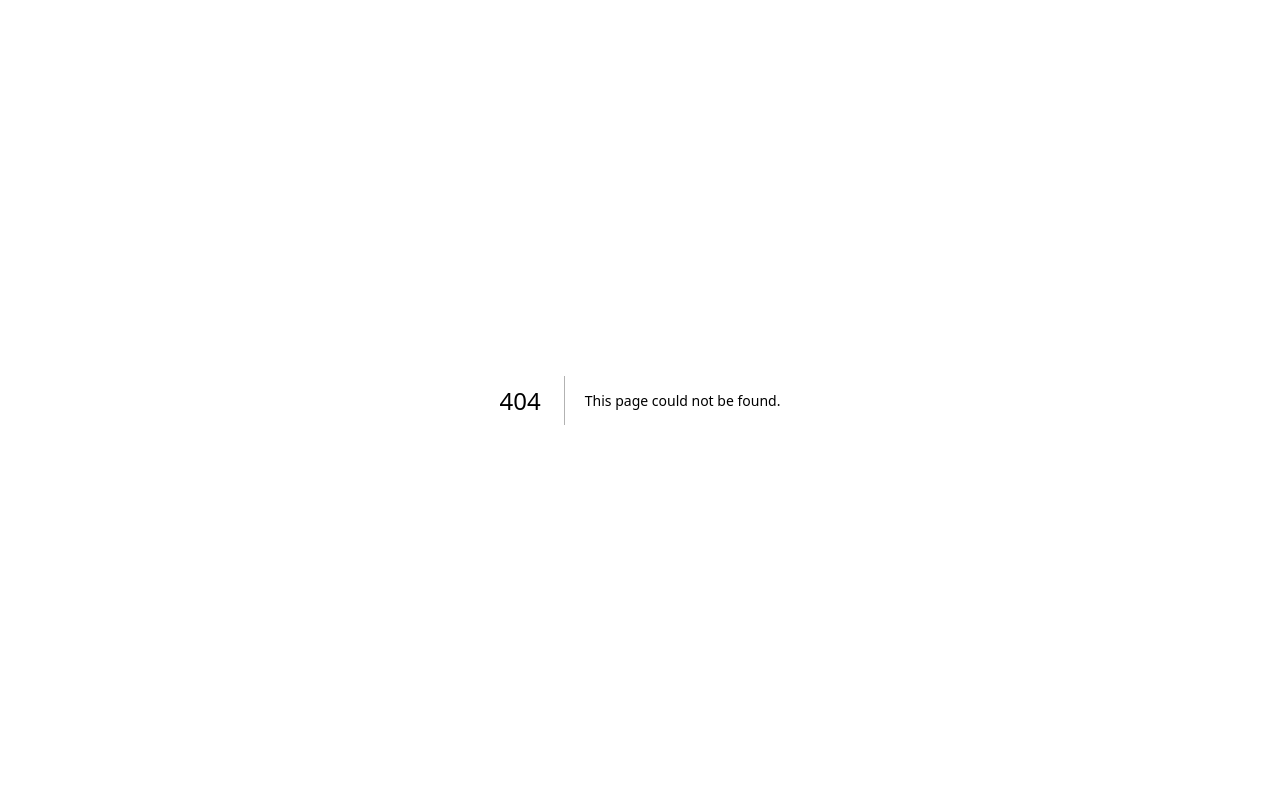
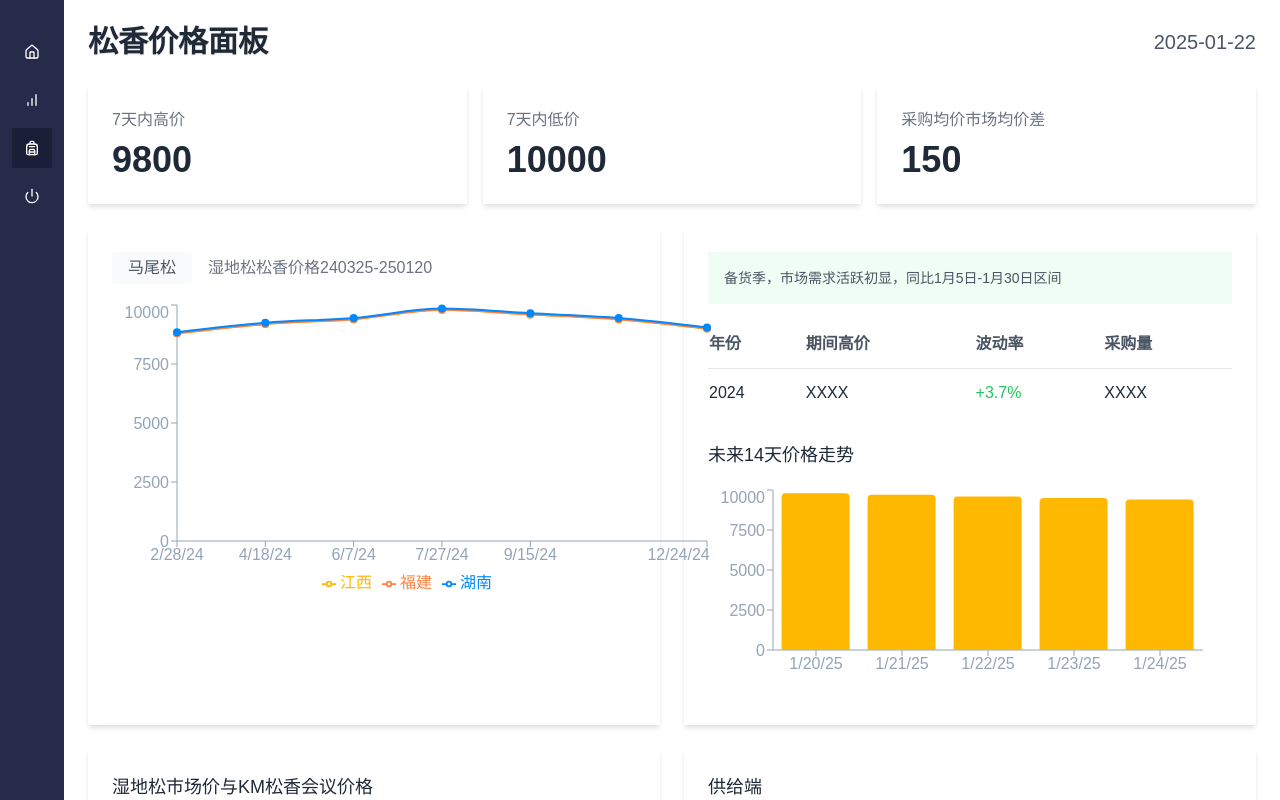
Before and after one commit to 1663851433/km-dashboard, a Next.js app: page /rosinPrice in a window 1280 px wide. Before the commit this address had no page. Built offline with nearby package versions, Linux system fonts and the light colour scheme.

Commit message:
feat: 添加松香价格仪表板，包含全面的市场分析

```diff
--- a/app/page.tsx
+++ b/app/page.tsx
@@ -1,3 +1,7 @@
+/**
+ * 主页
+ */
+
 import { DashboardHeader } from '@/components/dashboard-header'
 import { DashboardCharts } from '@/components/dashboard-charts'
 import { DashboardMetrics } from '@/components/dashboard-metrics'
--- /dev/null
+++ b/app/rosinPrice/page.tsx
@@ -0,0 +1,207 @@
+"use client";
+
+import React, { useState, useEffect } from "react";
+import {
+  LineChart,
+  Line,
+  BarChart,
+  Bar,
+  PieChart,
+  Pie,
+  Cell,
+  XAxis,
+  YAxis,
+  Tooltip,
+  Legend,
+} from "recharts";
+import { DashboardSidebar } from "@/components/dashboard-sidebar";
+
+const dataLine = [
+  { name: "2/28/24", price: 8800, region1: 8800, region2: 8850, region3: 8900 },
+  { name: "4/18/24", price: 9200, region1: 9200, region2: 9250, region3: 9300 },
+  { name: "6/7/24", price: 9400, region1: 9400, region2: 9450, region3: 9500 },
+  { name: "7/27/24", price: 9800, region1: 9800, region2: 9850, region3: 9900 },
+  { name: "9/15/24", price: 9600, region1: 9600, region2: 9650, region3: 9700 },
+  { name: "11/4/24", price: 9400, region1: 9400, region2: 9450, region3: 9500 },
+  { name: "12/24/24", price: 9000, region1: 9000, region2: 9050, region3: 9100 },
+];
+
+const dataBar = [
+  { name: "1/20/25", price: 9800 },
+  { name: "1/21/25", price: 9700 },
+  { name: "1/22/25", price: 9600 },
+  { name: "1/23/25", price: 9500 },
+  { name: "1/24/25", price: 9400 },
+];
+
+const dataPie = [
+  { name: "看平", value: 45 },
+  { name: "上涨", value: 34 },
+  { name: "下跌", value: 21 },
+];
+
+const marketData = [
+  { name: "石油树脂", price: 5975, change: "+2.58%" },
+  { name: "原油期货", price: 75.60, change: "+1.65%" },
+  { name: "乙烯", price: 7000, change: "====" },
+];
+
+const COLORS = ["#FFBB28", "#FF8042", "#0088FE"];
+
+const RosinPricePanel: React.FC = () => {
+  const [mounted, setMounted] = useState(false);
+
+  useEffect(() => {
+    setMounted(true);
+  }, []);
+
+  if (!mounted) {
+    return null;
+  }
+
+  return (
+    <div className="flex h-screen">
+      <div className="h-screen">
+        <DashboardSidebar className="h-full"/>
+      </div>
+      <div className="flex-1 p-6 overflow-auto bg-white" style={{ fontFamily: "'PingFang SC', 'Microsoft YaHei', sans-serif" }}>
+        <div className="flex justify-between items-center mb-6">
+          <div className="flex items-center gap-4">
+            <h1 className="text-3xl font-bold text-gray-800" style={{ textShadow: '0 1px 2px rgba(0,0,0,0.1)' }}>松香价格面板</h1>
+          </div>
+          <span className="text-xl text-gray-600">2025-01-22</span>
+        </div>
+
+        {/* 价格指标卡片 */}
+        <div className="flex gap-4 mb-6">
+          <div className="flex-1 rounded-lg p-6 bg-white" style={{ boxShadow: '0 4px 6px -1px rgba(0,0,0,0.1), 0 2px 4px -1px rgba(0,0,0,0.06)' }}>
+            <h2 className="text-gray-500 mb-2 text-base">7天内高价</h2>
+            <p className="text-4xl font-bold text-gray-800">9800</p>
+          </div>
+          <div className="flex-1 rounded-lg p-6 bg-white" style={{ boxShadow: '0 4px 6px -1px rgba(0,0,0,0.1), 0 2px 4px -1px rgba(0,0,0,0.06)' }}>
+            <h2 className="text-gray-500 mb-2 text-base">7天内低价</h2>
+            <p className="text-4xl font-bold text-gray-800">10000</p>
+          </div>
+          <div className="flex-1 rounded-lg p-6 bg-white" style={{ boxShadow: '0 4px 6px -1px rgba(0,0,0,0.1), 0 2px 4px -1px rgba(0,0,0,0.06)' }}>
+            <h2 className="text-gray-500 mb-2 text-base">采购均价市场均价差</h2>
+            <p className="text-4xl font-bold text-gray-800">150</p>
+          </div>
+        </div>
+
+        <div className="grid grid-cols-2 gap-6">
+          <div className="rounded-lg p-6 bg-white" style={{ boxShadow: '0 4px 6px -1px rgba(0,0,0,0.1), 0 2px 4px -1px rgba(0,0,0,0.06)' }}>
+            <div className="flex items-center gap-4 mb-4">
+              <span className="px-4 py-1 bg-gray-50 rounded text-gray-600 font-medium">马尾松</span>
+              <span className="text-gray-500">湿地松松香价格240325-250120</span>
+            </div>
+            <LineChart width={600} height={300} data={dataLine}>
+              <XAxis dataKey="name" stroke="#94a3b8" />
+              <YAxis stroke="#94a3b8" />
+              <Tooltip contentStyle={{ backgroundColor: 'white', border: 'none', boxShadow: '0 2px 8px rgba(0,0,0,0.15)' }} />
+              <Legend />
+              <Line type="monotone" dataKey="price" stroke="#FFB800" name="江西" dot={{ fill: '#FFB800' }} strokeWidth={2} />
+              <Line type="monotone" dataKey="region1" stroke="#FF8042" name="福建" dot={{ fill: '#FF8042' }} strokeWidth={2} />
+              <Line type="monotone" dataKey="region2" stroke="#0088FE" name="湖南" dot={{ fill: '#0088FE' }} strokeWidth={2} />
+            </LineChart>
+          </div>
+
+          <div className="rounded-lg p-6 bg-white" style={{ boxShadow: '0 4px 6px -1px rgba(0,0,0,0.1), 0 2px 4px -1px rgba(0,0,0,0.06)' }}>
+            <div className="mb-4">
+              <div className="p-4 bg-green-50 rounded-lg text-sm text-gray-600 mb-4">
+                备货季，市场需求活跃初显，同比1月5日-1月30日区间
+              </div>
+              <table className="w-full mb-6">
+                <thead>
+                  <tr className="border-b border-gray-200">
+                    <th className="py-3 text-left text-gray-600">年份</th>
+                    <th className="py-3 text-left text-gray-600">期间高价</th>
+                    <th className="py-3 text-left text-gray-600">波动率</th>
+                    <th className="py-3 text-left text-gray-600">采购量</th>
+                  </tr>
+                </thead>
+                <tbody>
+                  <tr>
+                    <td className="py-3 text-gray-800">2024</td>
+                    <td className="py-3 text-gray-800">XXXX</td>
+                    <td className="py-3 text-green-500">+3.7%</td>
+                    <td className="py-3 text-gray-800">XXXX</td>
+                  </tr>
+                </tbody>
+              </table>
+              <h3 className="text-lg font-medium text-gray-800 mb-4">未来14天价格走势</h3>
+              <BarChart width={500} height={200} data={dataBar}>
+                <XAxis dataKey="name" stroke="#94a3b8" />
+                <YAxis stroke="#94a3b8" />
+                <Tooltip contentStyle={{ backgroundColor: 'white', border: 'none', boxShadow: '0 2px 8px rgba(0,0,0,0.15)' }} />
+                <Bar dataKey="price" fill="#FFB800" radius={[4, 4, 0, 0]} />
+              </BarChart>
+            </div>
+          </div>
+
+          <div className="rounded-lg p-6 bg-white" style={{ boxShadow: '0 4px 6px -1px rgba(0,0,0,0.1), 0 2px 4px -1px rgba(0,0,0,0.06)' }}>
+            <h3 className="text-lg font-medium text-gray-800 mb-4">湿地松市场价与KM松香会议价格</h3>
+            <LineChart width={600} height={250} data={dataLine}>
+              <XAxis dataKey="name" stroke="#94a3b8" />
+              <YAxis stroke="#94a3b8" />
+              <Tooltip contentStyle={{ backgroundColor: 'white', border: 'none', boxShadow: '0 2px 8px rgba(0,0,0,0.15)' }} />
+              <Legend />
+              <Line type="monotone" dataKey="price" stroke="#1f77b4" name="广西" strokeWidth={2} />
+              <Line type="monotone" dataKey="region1" stroke="#ff7f0e" name="广东" strokeWidth={2} />
+              <Line type="monotone" dataKey="region2" stroke="#2ca02c" name="江西" strokeWidth={2} />
+              <Line type="monotone" dataKey="region3" stroke="#d62728" name="福建" strokeWidth={2} />
+            </LineChart>
+          </div>
+
+          <div className="grid grid-rows-2 gap-6">
+            <div className="rounded-lg p-6 bg-white" style={{ boxShadow: '0 4px 6px -1px rgba(0,0,0,0.1), 0 2px 4px -1px rgba(0,0,0,0.06)' }}>
+              <h3 className="text-lg font-medium text-gray-800 mb-4">供给端</h3>
+              <div className="flex items-center justify-center">
+                <PieChart width={300} height={200}>
+                  <Pie
+                    data={dataPie}
+                    cx="50%"
+                    cy="50%"
+                    outerRadius={80}
+                    fill="#8884d8"
+                    dataKey="value"
+                    label
+                  >
+                    {dataPie.map((entry, index) => (
+                      <Cell key={`cell-${index}`} fill={COLORS[index % COLORS.length]} />
+                    ))}
+                  </Pie>
+                  <Tooltip contentStyle={{ backgroundColor: 'white', border: 'none', boxShadow: '0 2px 8px rgba(0,0,0,0.15)' }} />
+                  <Legend />
+                </PieChart>
+              </div>
+            </div>
+
+            <div className="rounded-lg p-6 bg-white" style={{ boxShadow: '0 4px 6px -1px rgba(0,0,0,0.1), 0 2px 4px -1px rgba(0,0,0,0.06)' }}>
+              <h3 className="text-lg font-medium text-gray-800 mb-4">市场数据</h3>
+              <table className="w-full">
+                <thead>
+                  <tr className="border-b border-gray-200">
+                    <th className="py-3 text-left text-gray-600">品类名称</th>
+                    <th className="py-3 text-right text-gray-600">周均价</th>
+                    <th className="py-3 text-right text-gray-600">波动率</th>
+                  </tr>
+                </thead>
+                <tbody>
+                  {marketData.map((item, index) => (
+                    <tr key={index} className="border-b border-gray-100">
+                      <td className="py-3 text-left text-gray-800">{item.name}</td>
+                      <td className="py-3 text-right text-gray-800">{item.price}</td>
+                      <td className="py-3 text-right text-blue-500">{item.change}</td>
+                    </tr>
+                  ))}
+                </tbody>
+              </table>
+            </div>
+          </div>
+        </div>
+      </div>
+    </div>
+  );
+};
+
+export default RosinPricePanel;
--- a/components/dashboard-sidebar.tsx
+++ b/components/dashboard-sidebar.tsx
@@ -1,27 +1,29 @@
 "use client"
 
-import { Home, BarChart, Users, Settings, Power, ChevronRight } from 'lucide-react'
+import { Home, BarChart, Users, Settings, Power, ChevronRight,Backpack } from 'lucide-react'
 import { Button } from "@/components/ui/button"
 import { TooltipProvider, TooltipRoot, TooltipTrigger, TooltipContent } from "@/components/ui/tooltip"
 import Link from 'next/link'
 import { usePathname } from 'next/navigation'
 import { useState } from 'react'
+import { cn } from '@/lib/utils'
 
 const navItems = [
   { href: "/", icon: Home, label: "主页" },
   { href: "/purchase", icon: BarChart, label: "周采购面板" },
+  { href: "/rosinPrice", icon: Backpack, label: "松香价格面板" },
   // { href: "/users", icon: Users, label: "用户管理" },
   // { href: "/settings", icon: Settings, label: "系统设置" },
 ]
 
-export function DashboardSidebar() {
+export function DashboardSidebar({className}:{className?:string}) {
   const pathname = usePathname()
   const [isExpanded, setIsExpanded] = useState(false)
 
   return (
     <TooltipProvider delayDuration={0}>
       <div
-        className={`${isExpanded ? 'w-16' : 'w-3'} bg-[#252b48] flex flex-col items-center py-4 space-y-4 relative transition-all duration-300`}
+        className={cn(`${isExpanded ? 'w-16' : 'w-3'} bg-[#252b48] flex flex-col items-center py-4 space-y-4 relative transition-all duration-300`,className)}
         onMouseEnter={() => setIsExpanded(true)}
         onMouseLeave={() => setIsExpanded(false)}
       >
```
Also changed, not shown: 1 other file (tests, documents, lock files or other folders).
